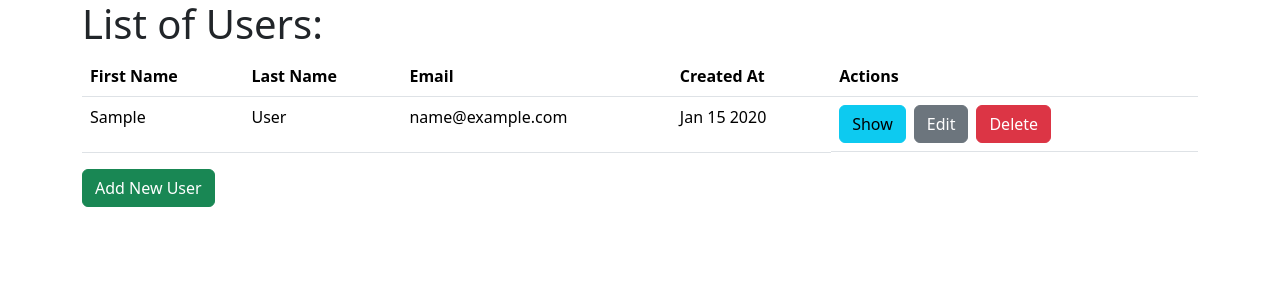
After one commit to kilzsfaja/users_example, a Flask app: template templates/users_all.html in a window 1280 px wide. The commit adds this page. Shown: the top 300 px of the page. Run offline with Flask 3, Linux system fonts and the light colour scheme; the template is opened without the code that fills it: most values are stand-ins (such as "Sample title", 1, 10 or a date in 2020).

Commit message:
added edit, show and delete functionality

```diff
--- a/mysqlconnection.py
+++ b/mysqlconnection.py
@@ -34,7 +34,7 @@ class MySQLConnection:
                     self.connection.commit()
             except Exception as e:
                 # if the query fails the method will return FALSE
-                print("Something went wrong", e)
+                print("******************Something went wrong*********************", e)
                 return False
             finally:
                 # close the connection
--- a/server.py
+++ b/server.py
@@ -1,35 +1,61 @@
-from flask import Flask, render_template, request, redirect
-from users import User
+from flask import Flask, render_template, request, redirect, url_for
+from users_model import User
 
 app = Flask(__name__)
 
 @app.route("/")
 def index():
-    return render_template("create.html")
+    return redirect("/users_all")
 
-# @app.route("/")
-# def index():
-#     users = User.get_all()
-#     print(users)
-#     return render_template("read.html", all_users = users)
+# ------------- DISPLAY ALL USERS -------------
+@app.route('/users_all', methods=['GET'])
+def users():
+    users = User.get_all()
+    return render_template("users_all.html", all_users = users)
 
-@app.route('/read', methods=['GET'])
-def show():
-    users = User.get_all()
-    return render_template("read.html", all_users = users)
+# -------------- CREATE USER (render) --------------
+@app.route('/users/new')
+def new_user():
+    return render_template("create_user.html")
 
-@app.route('/create/user', methods=["POST"])
+# --------------- CREATE USER (action) -----------------
+@app.route('/users/create', methods=["POST"])
 def create_user():
-    # First we make a data dictionary from our request.form coming from our template.
-    # The keys in data need to line up exactly with the variables in our query string.
     data = {
-        "first_name": request.form["first_name"],
-        "last_name" : request.form["last_name"],
-        "email" : request.form["email"]
+        **request.form
     }
-    User.save(data)
-    # Don't forget to redirect after saving to the database.
-    return redirect('/read')
+    user_id = User.save(data)
+    return redirect(url_for('show_user', id = user_id))
+# why did URL FOR work for this but not for UPDATE route? Other ways??
+
+# ----------------- DISPLAY ONE USER ------------------
+@app.route('/users/show/<int:id>')
+def show_user(id):
+    user = User.get_one(id)
+    return render_template("show_user.html", user = user)
+
+# ------------------- EDIT USER (render) --------------------
+@app.route('/users/edit/<int:id>')
+def edit_user(id):
+    user = User.get_one(id)
+    return render_template("edit_user.html", user = user)
+
+# ----------------- EDIT USER (action) -----------------
+@app.route('/users/update/<int:id>', methods=["POST"])
+def update_user(id):
+    data = {
+        **request.form,
+        "id" : id
+    }
+    User.edit_user(data)
+    return redirect('/')
+    # return redirect(url_for('show_user', id = id))
+
+# ------------------- DELETE USER ------------------------
+@app.route('/users/delete/<int:id>')
+def delete(id):
+    User.delete(id)
+    return redirect('/')
 
 # @app.route("/users/read/form/<int:id>", methods=["GET"])
 # def display_read(id):
@@ -42,8 +68,8 @@ def create_user():
 if __name__ == "__main__":
     app.run(debug=True)
 
+
 # **********************
-
 #   Method: GET
 #   grabbing everything in a list
 #   URL: make it plural ex: "/todos"
--- /dev/null
+++ b/templates/users_all.html
@@ -0,0 +1,53 @@
+<!DOCTYPE html>
+<html lang="en">
+<head>
+    <meta charset="UTF-8">
+    <meta http-equiv="X-UA-Compatible" content="IE=edge">
+    <meta name="viewport" content="width=device-width, initial-scale=1.0">
+    <link href="https://cdn.jsdelivr.net/npm/bootstrap@5.3.0-alpha3/dist/css/bootstrap.min.css" rel="stylesheet" integrity="sha384-KK94CHFLLe+nY2dmCWGMq91rCGa5gtU4mk92HdvYe+M/SXH301p5ILy+dN9+nJOZ" crossorigin="anonymous">
+    <title>Add User</title>
+</head>
+<body>
+    <div class="container">
+        <h1>List of Users:</h1>
+        <table class="table">
+            <thead>
+                <tr>
+                    <th>First Name</th>
+                    <th>Last Name</th>
+                    <th>Email</th>
+                    <th>Created At</th>
+                    <th>Actions</th>
+                </tr>
+            </thead>
+            <tbody>
+                {% for user in all_users %}
+                <tr>
+                    <td>{{user.first_name}}</td>
+                    <td>{{user.last_name}}</td>
+                    <td>{{user.email}}</td>
+                    <td>{{user.created_at.strftime("%b %d %Y")}}</td>
+                    <td class="d-flex">
+                        <form action="/users/show/{{user.id}}" method="GET" class="me-2">
+                            <button class="btn btn-info">Show</button>
+                        </form>
+                        <form action="/users/edit/{{user.id}}" method="GET" class="me-2">
+                            <button class="btn btn-secondary">Edit</button>
+                        </form>
+                        <form action="/users/delete/{{user.id}}" method="GET" class="me-2">
+                            <button class="btn btn-danger">Delete</button>
+                        </form>
+                    </td>
+                </tr>
+                {% endfor %}
+            </tbody>
+        </table>
+        <div class="d-flex">
+            <form action="/users/new" method="GET">
+                <button class="btn btn-success">Add New User</button>
+            </form>
+        </div>
+    </div>
+    <script src="https://cdn.jsdelivr.net/npm/bootstrap@5.3.0-alpha3/dist/js/bootstrap.bundle.min.js" integrity="sha384-ENjdO4Dr2bkBIFxQpeoTz1HIcje39Wm4jDKdf19U8gI4ddQ3GYNS7NTKfAdVQSZe" crossorigin="anonymous"></script>
+</body>
+</html>
--- /dev/null
+++ b/users_model.py
@@ -0,0 +1,70 @@
+from mysqlconnection import connectToMySQL
+
+DATABASE = "users"
+
+class User:
+    def __init__( self , data ):
+        self.id = data['id']
+        self.first_name = data['first_name']
+        self.last_name = data['last_name']
+        self.email = data['email']
+        self.created_at = data['created_at']
+        self.updated_at = data['updated_at']
+
+# ----------- SAVE USER ------------------
+    @classmethod
+    def save(cls, data ):
+        query = """
+            INSERT INTO users ( first_name , last_name , email )
+            VALUES ( %(first_name)s , %(last_name)s , %(email)s );
+            """
+        return connectToMySQL(DATABASE).query_db( query, data )
+
+
+# ------------ GET ALL USERS ------------------
+    @classmethod
+    def get_all(cls):
+        query = """
+            SELECT *
+            FROM users;
+        """
+        results = connectToMySQL(DATABASE).query_db(query)
+        users = []
+        for user in results:
+            users.append( cls(user) )
+        return users
+
+# ----------- GET ONE USER ------------------
+    @classmethod
+    def get_one(cls, id):
+        data = {
+            "id": id
+        }
+        query = """
+            SELECT *
+            FROM users
+            WHERE id = %(id)s;
+        """
+        result = connectToMySQL(DATABASE).query_db(query, data)
+        return cls(result[0])
+
+# ---------------- UPDATE ----------------
+    @classmethod
+    def edit_user(cls, data):
+        query = """
+            UPDATE users
+            SET first_name = %(first_name)s, last_name = %(last_name)s, email = %(email)s
+            WHERE id = %(id)s;
+        """
+        return connectToMySQL(DATABASE).query_db(query, data)
+
+
+# ----------------- DELETE ------------------
+    @classmethod
+    def delete(cls, id):
+        query  = """
+            DELETE FROM users
+            WHERE id = %(id)s;
+        """
+        data = {"id": id}
+        return connectToMySQL(DATABASE).query_db(query, data)
```
Also changed, not shown: templates/create_user.html (renamed from templates/create.html, +13 -4 lines), templates/edit_user.html (added, +37 -0 lines), templates/read.html (deleted, +0 -34 lines), templates/show_user.html (added, +41 -0 lines), users.py (deleted, +0 -41 lines).
